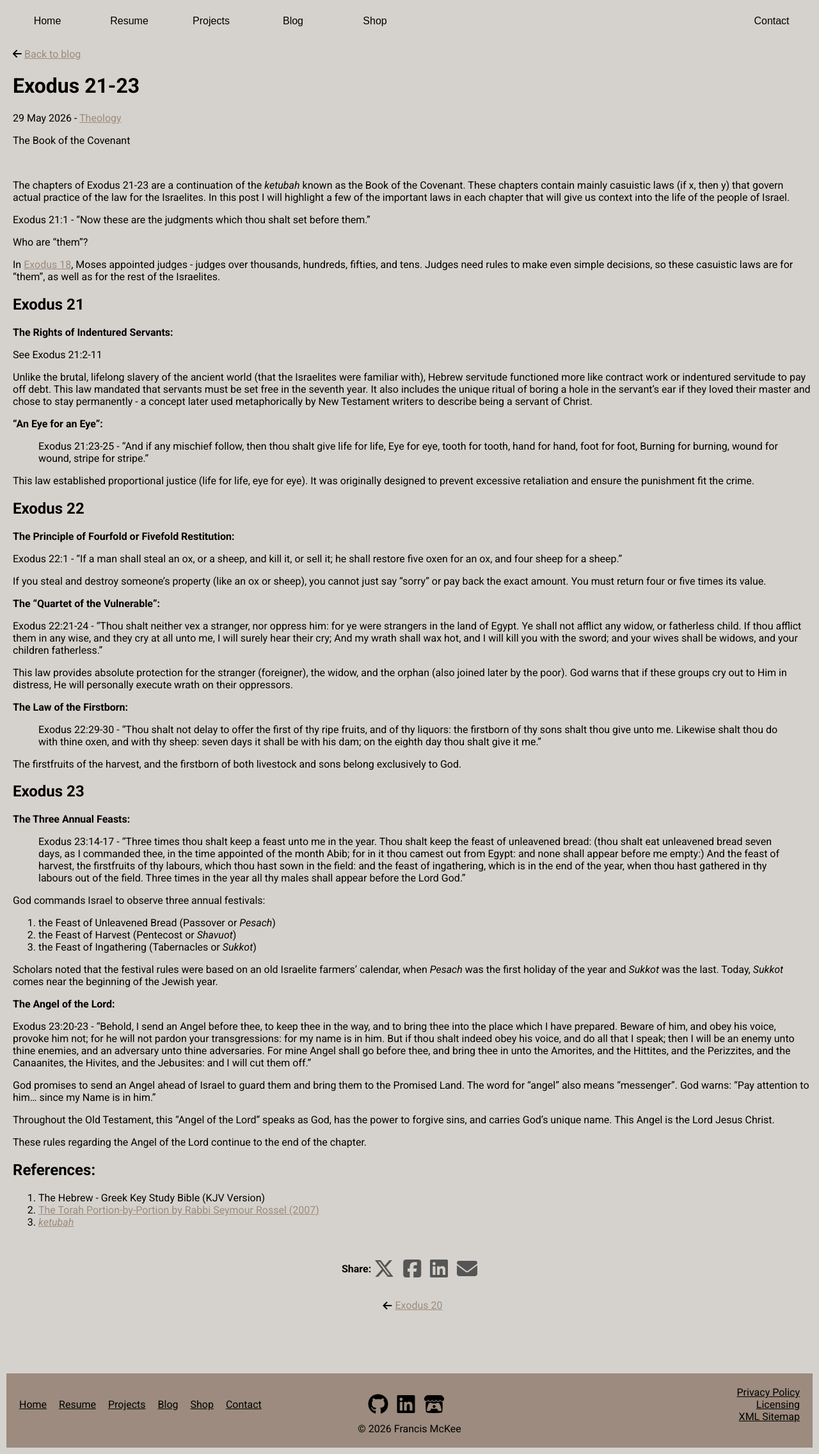
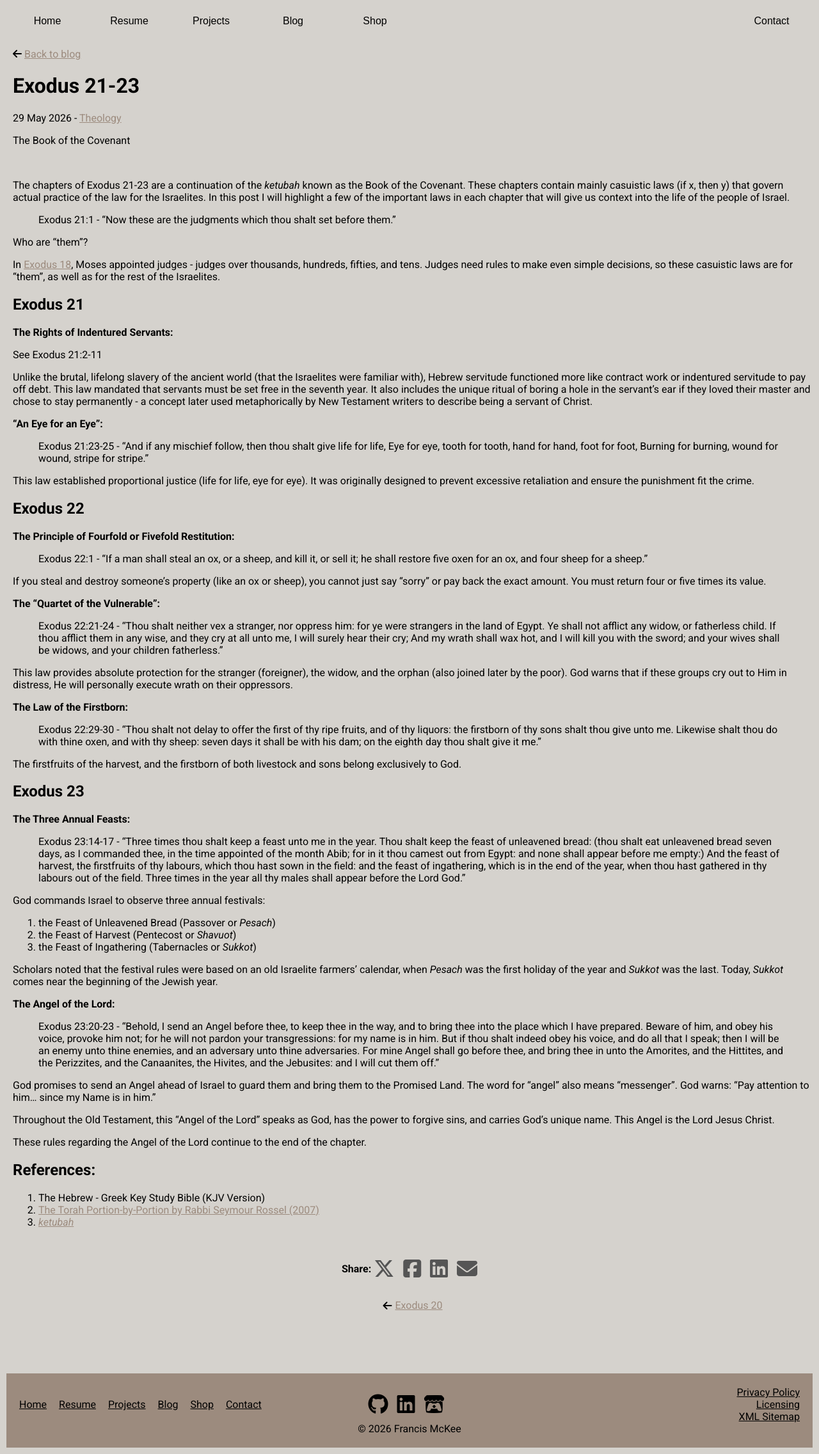
Before and after one commit to Francis-McKee/francis-mckee.github.io, a Jekyll site: the page built from _posts/theology/exodus/2026-05-29-exodus-21-23.md, in a window 1280 px wide. Shown: the whole page at 64% size. Built offline with Jekyll 4.4.1, drawn with Linux system fonts in a browser that asks for light colours; nearby versions of some CDN libraries; comment, search, counter and statistics services are not loaded.

```diff
--- a/_posts/theology/exodus/2026-05-29-exodus-21-23.md
+++ b/_posts/theology/exodus/2026-05-29-exodus-21-23.md
@@ -12,7 +12,7 @@ The Book of the Covenant
 
 The chapters of Exodus 21-23 are a continuation of the *ketubah* known as the Book of the Covenant. These chapters contain mainly casuistic laws (if x, then y) that govern actual practice of the law for the Israelites. In this post I will highlight a few of the important laws in each chapter that will give us context into the life of the people of Israel.
 
-Exodus 21:1 - "Now these are the judgments which thou shalt set before them."
+> Exodus 21:1 - "Now these are the judgments which thou shalt set before them."
 
 Who are "them"?
 
@@ -36,13 +36,13 @@ This law established proportional justice (life for life, eye for eye). It was o
 
 **The Principle of Fourfold or Fivefold Restitution:**
 
-Exodus 22:1 - "If a man shall steal an ox, or a sheep, and kill it, or sell it; he shall restore five oxen for an ox, and four sheep for a sheep."
+> Exodus 22:1 - "If a man shall steal an ox, or a sheep, and kill it, or sell it; he shall restore five oxen for an ox, and four sheep for a sheep."
 
 If you steal and destroy someone's property (like an ox or sheep), you cannot just say "sorry" or pay back the exact amount. You must return four or five times its value.
 
 **The "Quartet of the Vulnerable":**
 
-Exodus 22:21-24 - "Thou shalt neither vex a stranger, nor oppress him: for ye were strangers in the land of Egypt. Ye shall not afflict any widow, or fatherless child. If thou afflict them in any wise, and they cry at all unto me, I will surely hear their cry; And my wrath shall wax hot, and I will kill you with the sword; and your wives shall be widows, and your children fatherless."
+> Exodus 22:21-24 - "Thou shalt neither vex a stranger, nor oppress him: for ye were strangers in the land of Egypt. Ye shall not afflict any widow, or fatherless child. If thou afflict them in any wise, and they cry at all unto me, I will surely hear their cry; And my wrath shall wax hot, and I will kill you with the sword; and your wives shall be widows, and your children fatherless."
 
 This law provides absolute protection for the stranger (foreigner), the widow, and the orphan (also joined later by the poor). God warns that if these groups cry out to Him in distress, He will personally execute wrath on their oppressors.
 
@@ -67,7 +67,7 @@ Scholars noted that the festival rules were based on an old Israelite farmers' c
 
 **The Angel of the Lord:**
 
-Exodus 23:20-23 - "Behold, I send an Angel before thee, to keep thee in the way, and to bring thee into the place which I have prepared. Beware of him, and obey his voice, provoke him not; for he will not pardon your transgressions: for my name is in him. But if thou shalt indeed obey his voice, and do all that I speak; then I will be an enemy unto thine enemies, and an adversary unto thine adversaries. For mine Angel shall go before thee, and bring thee in unto the Amorites, and the Hittites, and the Perizzites, and the Canaanites, the Hivites, and the Jebusites: and I will cut them off."
+> Exodus 23:20-23 - "Behold, I send an Angel before thee, to keep thee in the way, and to bring thee into the place which I have prepared. Beware of him, and obey his voice, provoke him not; for he will not pardon your transgressions: for my name is in him. But if thou shalt indeed obey his voice, and do all that I speak; then I will be an enemy unto thine enemies, and an adversary unto thine adversaries. For mine Angel shall go before thee, and bring thee in unto the Amorites, and the Hittites, and the Perizzites, and the Canaanites, the Hivites, and the Jebusites: and I will cut them off."
 
 God promises to send an Angel ahead of Israel to guard them and bring them to the Promised Land. The word for "angel" also means "messenger". God warns: "Pay attention to him... since my Name is in him."
 
```
